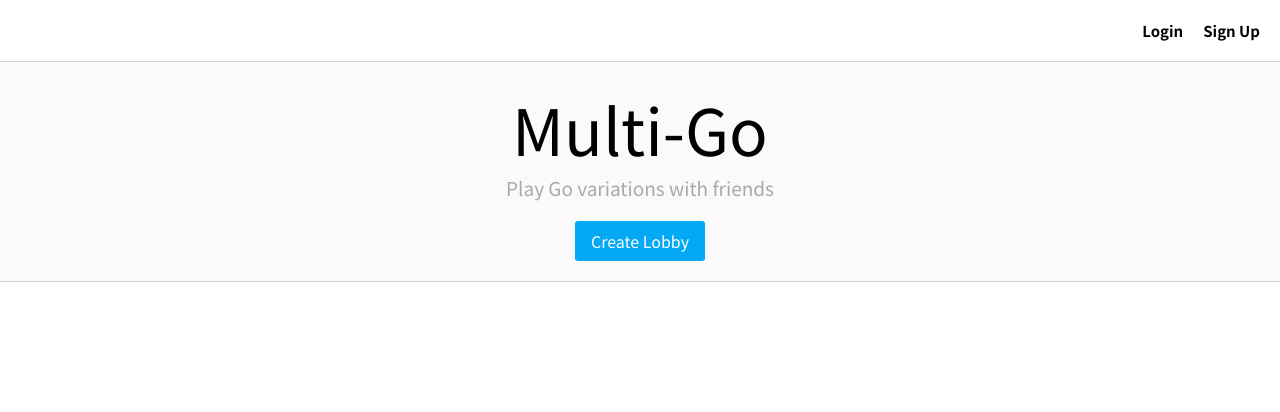
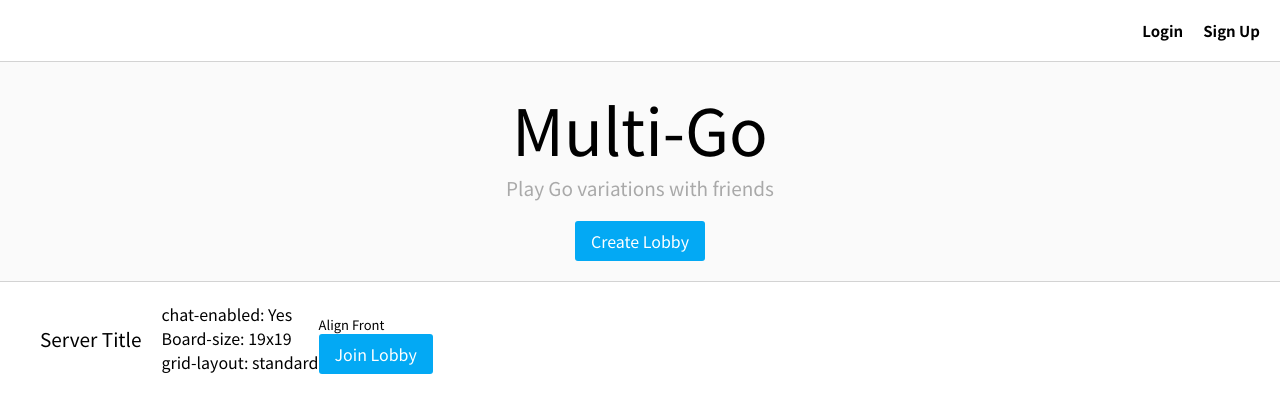
Before and after one commit to Wesley-Arrington/Multi-Go, a React (Create React App) app in the folder frontend/: page / in a window 1280 px wide. Shown: the top 412 px of the page. Built offline with nearby package versions, Linux system fonts and the light colour scheme.

Commit message:
starting lobby row

```diff
--- a/frontend/src/components/default_styling/style.css
+++ b/frontend/src/components/default_styling/style.css
@@ -42,6 +42,11 @@ p {
     font-size: 16px;
 }
 
+.simple-column {
+    display: flex;
+    flex-direction: column;
+}
+
 .simple-column-x-center {
     display: flex;
     flex-direction: column;
@@ -49,6 +54,28 @@ p {
     justify-items: center;
     align-content: center; */
     align-items: center;
+}
+
+.simple-row {
+    display: flex;
+}
+
+.simple-row-center-y {
+    display: flex;
+    flex-direction: row;
+    align-items: center;
+}
+
+.width-100 {
+    width: 100%;
+}
+
+.simple-row-center-y-flex-start-padding-20 {
+    display: flex;
+    flex-direction: row;
+    align-items: center;
+    justify-content: flex-start;
+    padding: 20px;
 }
 
 .simple-row-space-between {
@@ -68,3 +95,14 @@ p {
 .blue-button:hover {
     background-color: #038BC8;
 }
+
+.teal-button {
+    color: white;
+    background-color: #0E7C7B;
+    padding: 8px 16px;
+    border-radius: 3px;
+}
+
+.teal-button:hover {
+    background-color: #038BC8;
+}
--- /dev/null
+++ b/frontend/src/components/splash/lobby_rows/lobby.css
@@ -0,0 +1,13 @@
+.lobby-row-title {
+    padding: 20px;
+}
+
+.lobby-row-right-items {
+    display: flex;
+    flex-direction: column;
+    align-self: flex-end;
+}
+
+#splash-page-join-lobby-button {
+
+}
--- /dev/null
+++ b/frontend/src/components/splash/lobby_rows/lobby_row.jsx
@@ -0,0 +1,22 @@
+import React, { Component } from 'react'
+
+export default class LobbyRow extends Component {
+    render() {
+        return (
+            <div className="simple-row-center-y-flex-start-padding-20">
+                <h3 className="lobby-row-title">Server Title</h3>
+
+                <div className="simple-column">
+                    <h4>chat-enabled: Yes</h4>
+                    <h4>Board-size: 19x19</h4>
+                    <h4>grid-layout: standard</h4>
+                </div>
+
+                <div className="lobby-row-right-items">
+                    <h5>Align Front</h5>
+                    <button className="blue-button" id="splash-page-join-lobby-button">Join Lobby</button>
+                </div>
+            </div>
+        )
+    }
+}
--- /dev/null
+++ b/frontend/src/components/splash/lobby_rows/lobby_rows.jsx
@@ -0,0 +1,13 @@
+import React, { Component } from 'react'
+import './lobby.css'
+import LobbyRow from './lobby_row'
+
+export default class LobbyRows extends Component {
+    render() {
+        return (
+            <div className="width-100">
+                <LobbyRow />
+            </div>
+        )
+    }
+}
--- a/frontend/src/components/splash/splash.css
+++ b/frontend/src/components/splash/splash.css
@@ -9,7 +9,7 @@
     flex-direction: column;
     align-items: center;
 
-    padding: 20px;
+    /* padding: 20px; */
     background-color: rgb(250, 250, 250);
 
     width: 100%;
@@ -18,6 +18,7 @@
 }
 
 .splash-page-app-title {
+    padding-top: 20px;
     font-size: 64px;
 }
 
@@ -27,4 +28,5 @@
 
 #splash-page-create-lobby-button {
     margin-top: 20px;
+    margin-bottom: 20px;
 }
--- a/frontend/src/components/splash/splash.jsx
+++ b/frontend/src/components/splash/splash.jsx
@@ -1,6 +1,7 @@
 import React, { Component } from 'react';
 import { Link } from 'react-router-dom';
 import NavBar from '../nav_bar/nav_bar';
+import LobbyRows from './lobby_rows/lobby_rows'
 import './splash.css';
 
 export default class Splash extends Component {
@@ -15,6 +16,7 @@ export default class Splash extends Component {
                         <button className="blue-button" id="splash-page-create-lobby-button">Create Lobby</button>
                     </Link>
                 </div>
+                <LobbyRows />
             </div>
         )
     }
```
